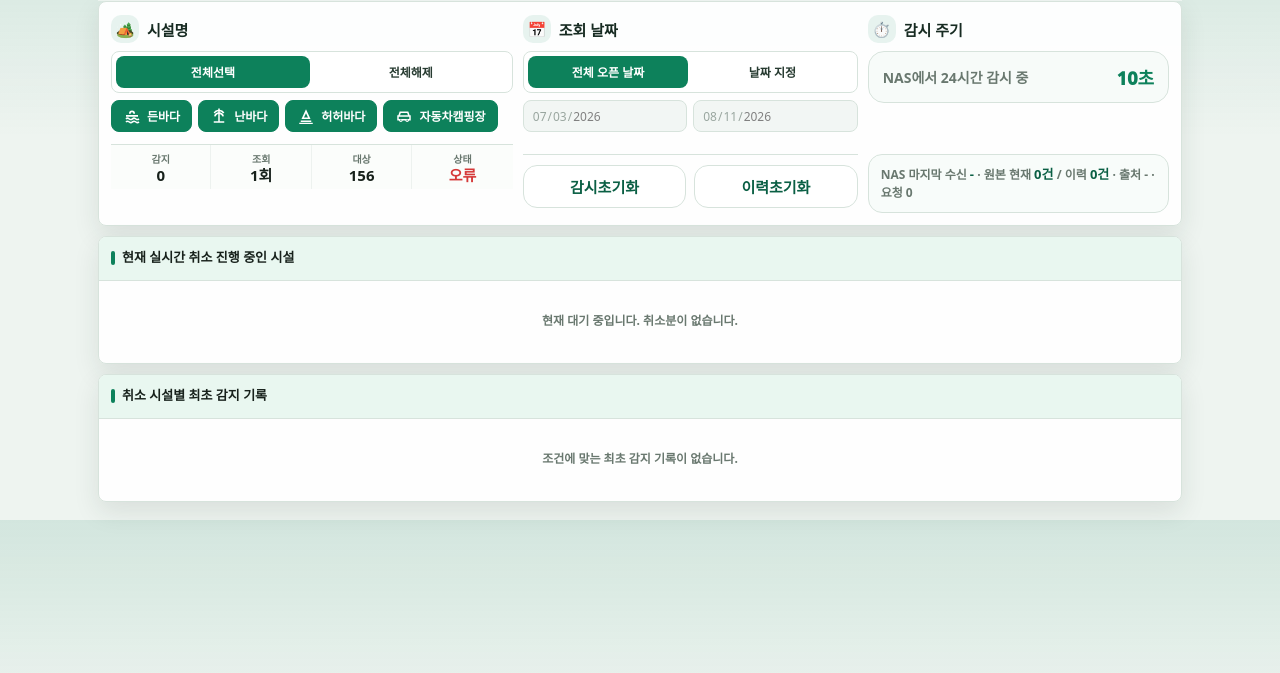
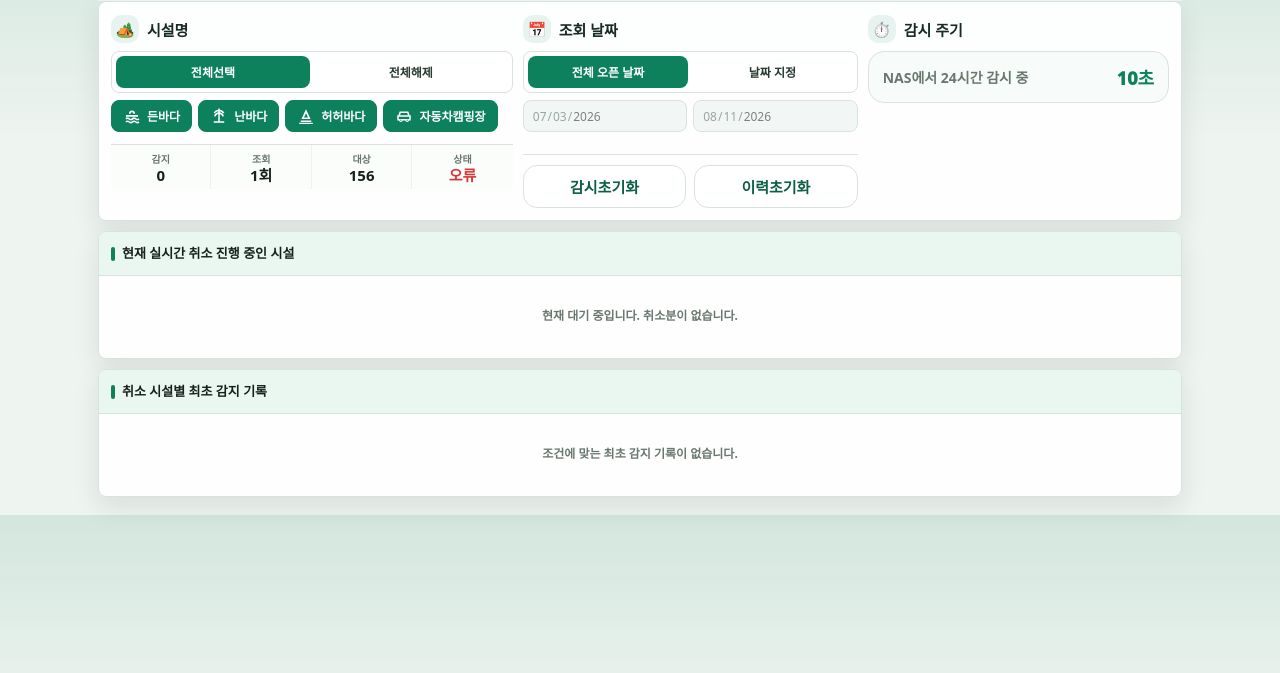
Before and after one commit to priceless84/go-mangsang, a website: page public/index.html in a window 1280 px wide. Shown: the part 73-746 px from the top of the page. Drawn offline with Linux system fonts and the light colour scheme; no server answers.

Commit message:
Remove NAS sync line and show NAS active data
Removed sync status display and related server info handling.

```diff
--- a/public/index.html
+++ b/public/index.html
@@ -362,23 +362,6 @@
     .mobile-reset-btn:active {
       transform: translateY(1px);
       background: #eef8f3;
-    }
-
-    .sync-status {
-      margin-top: 10px;
-      padding: 10px 12px;
-      border: 1px solid var(--line);
-      border-radius: 14px;
-      background: #f8fcfa;
-      color: var(--muted);
-      font-size: 12px;
-      font-weight: 800;
-      line-height: 1.45;
-    }
-
-    .sync-status strong {
-      color: var(--green-dark);
-      font-size: 13px;
     }
 
     .stat {
@@ -818,9 +801,6 @@
         <button class="mobile-reset-btn" id="monitorResetBtn" type="button">감시초기화</button>
         <button class="mobile-reset-btn" id="historyResetBtn" type="button">이력초기화</button>
       </div>
-      <div class="sync-status" id="syncStatus">
-        NAS 수신 확인 중 · 원본 현재 0건 / 이력 0건
-      </div>
     </section>
 
     <section class="panel section">
@@ -860,14 +840,6 @@
     let monitorTimer = null;
     let isProcessing = false;
     let lastError = "";
-    let serverInfo = {
-      activeRaw: 0,
-      eventsRaw: 0,
-      lastReportAt: "-",
-      source: "-",
-      totalRequests: 0
-    };
-
     const maxDays = CONFIG.maxDays;
     const formatDate = date => {
       const y = date.getFullYear();
@@ -1045,13 +1017,6 @@
         const active = Array.isArray(payload.active) ? payload.active.map(normalizeServerItem) : [];
         const events = Array.isArray(payload.events) ? payload.events.map(normalizeServerItem) : [];
         const serverMonitor = payload.status?.monitor || {};
-        serverInfo = {
-          activeRaw: Array.isArray(payload.active) ? payload.active.length : 0,
-          eventsRaw: Array.isArray(payload.events) ? payload.events.length : 0,
-          lastReportAt: payload.status?.lastReportAt || "-",
-          source: serverMonitor.source || "-",
-          totalRequests: Number(serverMonitor.totalRequests || 0)
-        };
 
         rows = active.sort((a, b) => a.date.localeCompare(b.date) || a.name.localeCompare(b.name, "ko"));
 
@@ -1113,13 +1078,6 @@
       document.querySelector("#scanCount").textContent = `${Math.max(0, scanCount - scanBase)}회`;
       const targetFacilityCount = selected.size || CATEGORIES.length;
       document.querySelector("#targetCount").textContent = targetFacilityCount * Math.max(0, dayCount() - 1);
-      const sync = document.querySelector("#syncStatus");
-      if (sync) {
-        const last = serverInfo.lastReportAt === "-"
-          ? "-"
-          : new Date(serverInfo.lastReportAt).toLocaleTimeString("ko-KR");
-        sync.innerHTML = `NAS 마지막 수신 <strong>${last}</strong> · 원본 현재 <strong>${serverInfo.activeRaw}건</strong> / 이력 <strong>${serverInfo.eventsRaw}건</strong> · 출처 ${serverInfo.source} · 요청 ${serverInfo.totalRequests}`;
-      }
     }
 
     document.querySelector("[data-facility-action='all']").addEventListener("click", () => {
```
